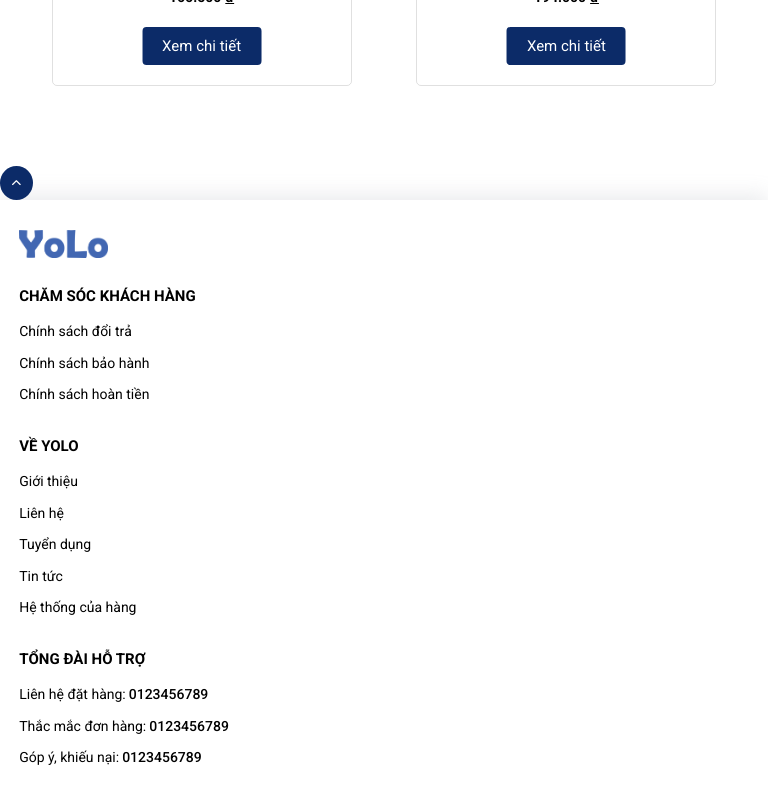
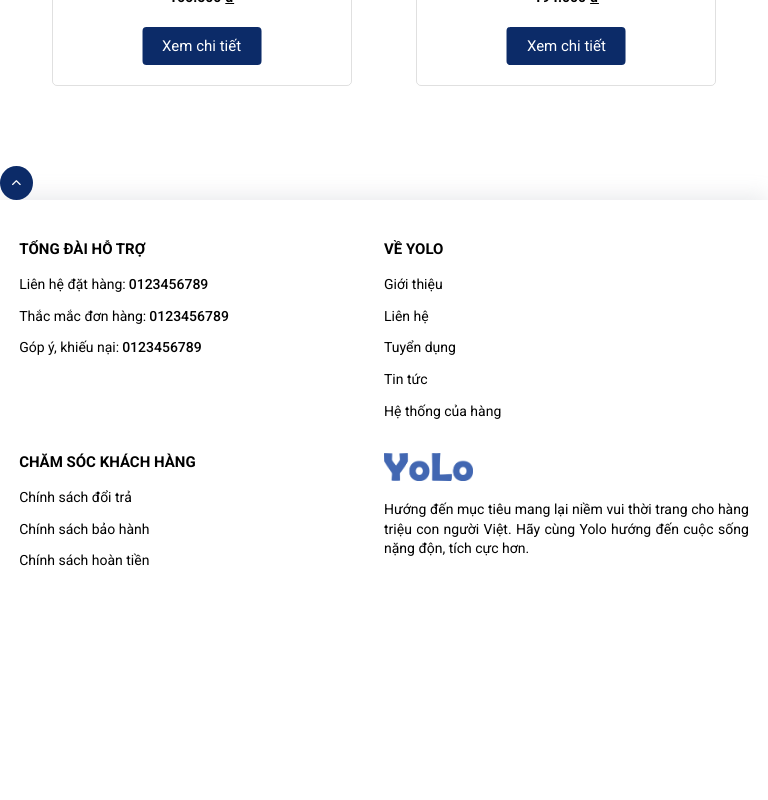
Before and after one commit to nguyenducde/shopping-authentic, a React (Create React App) app: page / in a window 768 px wide. Shown: the part 8893-9693 px from the top of the page. After the commit the page ends 9506 px from the top, so only its background shows below. Built offline with nearby package versions, Linux system fonts and the light colour scheme.

Commit message:
Responsive - Tablet - Footer and Back To Top and Search

```diff
--- a/src/sass/_back-to-top.scss
+++ b/src/sass/_back-to-top.scss
@@ -17,7 +17,13 @@
     }
 }
 
-@media only screen and (max-width: 768px) {
+@media only screen and (min-width: 768px) and (max-width: 1023px) {
+    .back-top {
+        top: 85%;
+    }
+}
+
+@media only screen and (max-width: 767px) {
     .back-top {
         top: 85%;
         right: 2%;
--- a/src/sass/_footer.scss
+++ b/src/sass/_footer.scss
@@ -52,10 +52,20 @@
 }
 
 @media only screen and (min-width: 768px) and (max-width: 1023px){
+    .footer {
+        padding-bottom: 1rem;
+        &-group {
+            flex-wrap: wrap;
 
+            &__item {
+                width: 50%;
+                margin-bottom: 2rem;
+            }
+        }
+    }
 }
 
-@media only screen and (max-width: 768px) {
+@media only screen and (max-width: 767px) {
     .footer {
         padding-bottom: 0;
         padding-top: 3rem;
```
Also changed, not shown: src/sass/_search.scss (+1 -12 lines).
